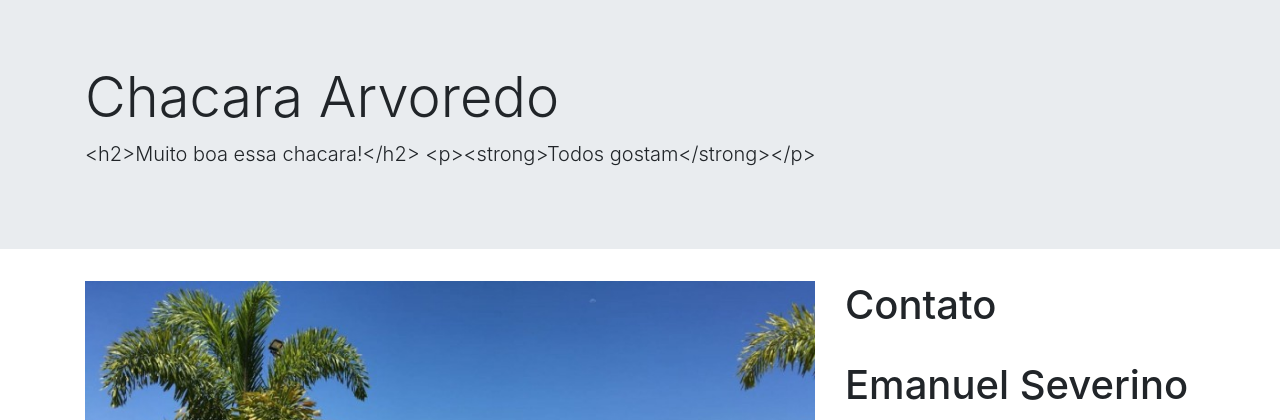
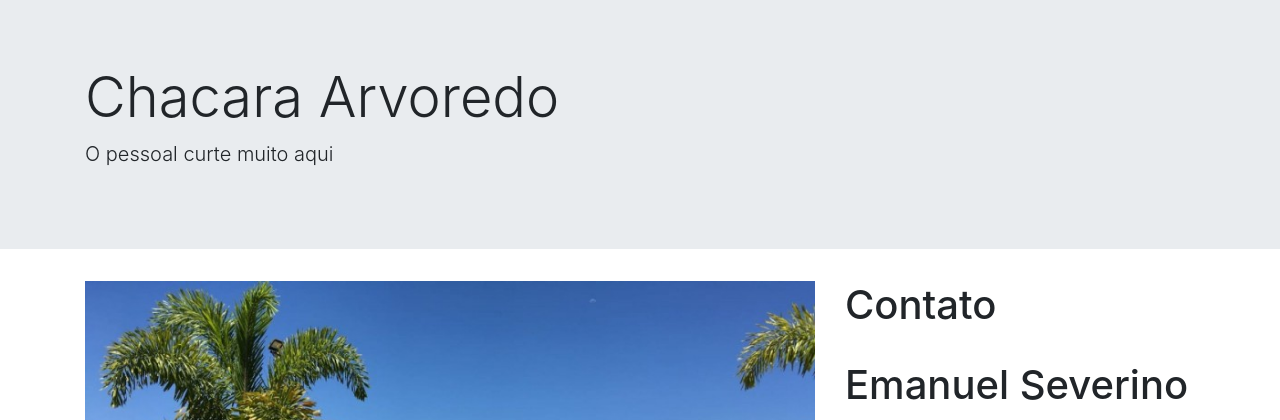
Before and after one commit to emanuelseverino/chacaras, a Django app: page /chacara/3/ in a window 1280 px wide. Shown: the part 56-476 px from the top of the page. Run offline with Django 4.2, Linux system fonts and the light colour scheme; data comes from the database, SQL or seed files in the repository; both versions use the stored data as it was after the commit; some libraries are stand-ins or nearby versions.

Commit message:
alterei de novo

```diff
--- a/chacara/templates/chacara/chacara_detail.html
+++ b/chacara/templates/chacara/chacara_detail.html
@@ -4,7 +4,7 @@
 <div class="jumbotron jumbotron-fluid">
     <div class="container">
         <h1 class="display-4">{{ object.nome }}</h1>
-        <p class="lead">{{ object.descricao }}</p>
+        <p class="lead">{{ object.descricao_curta }}</p>
     </div>
 </div>
 <div class="container">
@@ -15,6 +15,7 @@
     <div class="col-lg-4">
         <h1>Contato</h1></br>
         <h1>{{ object.proprietario.first_name }} {{ object.proprietario.last_name }}</h1></br>
+        <p class="lead">{{ object.descricao }}</p>
     </div>
 </div>
 </div>
--- a/chacara/templates/chacara/chacara_list.html
+++ b/chacara/templates/chacara/chacara_list.html
@@ -17,7 +17,7 @@
                     <img src="{{chacara.imagem.url}}" class="card-img-top" alt="...">
                     <div class="card-body">
                         <h5 class="card-title">{{ chacara.nome }}</h5>
-                        <p class="card-text">{{ chacara.descricao }}</p>
+                        <p class="card-text">{{ chacara.descricao_curta }}</p>
                     </div>
                 </div>
             </div>
```
Also changed, not shown: chacara/WhatsApp_Image_2022-03-09_at_01.23.29.png (deleted), db.sqlite3, media/chacaras/FAazOqnXIAMD2RO.jfif (deleted), media/chacaras/WhatsApp_Image_2022-03-09_at_01.23.29.png (deleted), media/chacaras/WhatsApp_Image_2022-03-09_at_01.23.29_YbtA3HO.png (deleted), media/fotos/2022/03/15/l800a600q90_13d576932c.jpeg (added), media/fotos/2022/03/15/l800a600q90_d2ww8x3xx9.jpeg (added).
